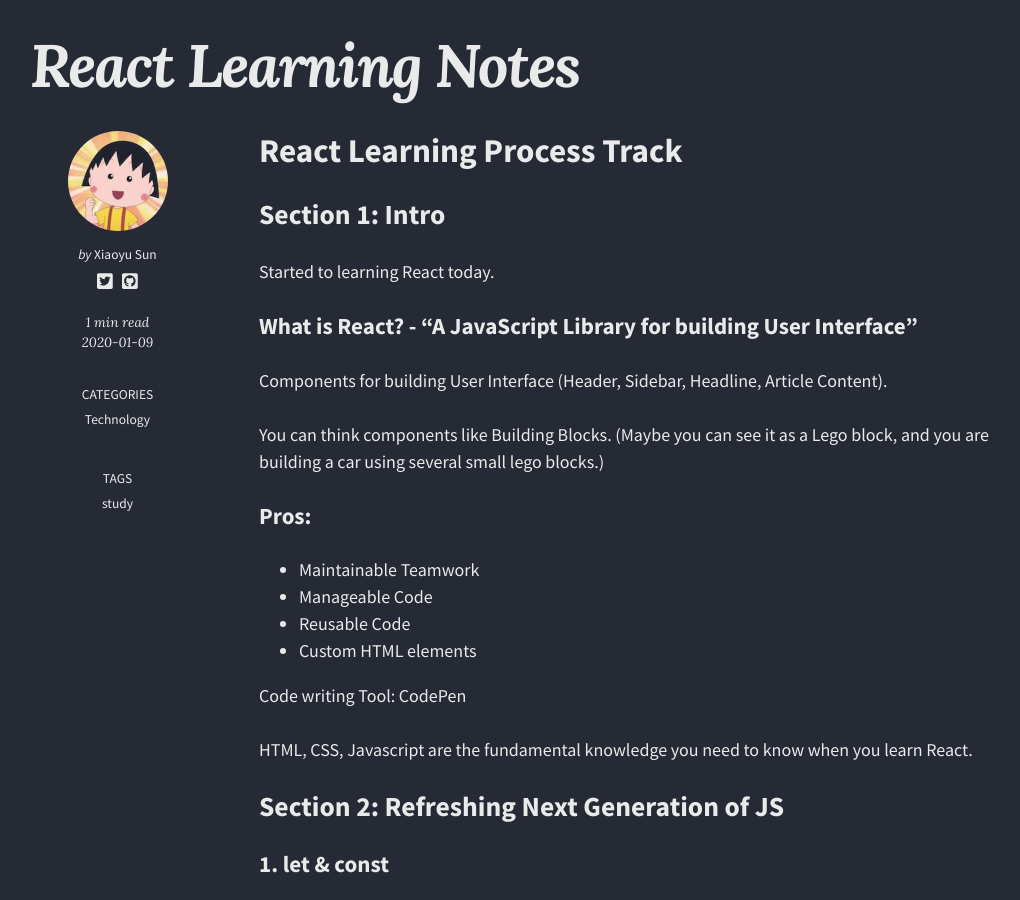
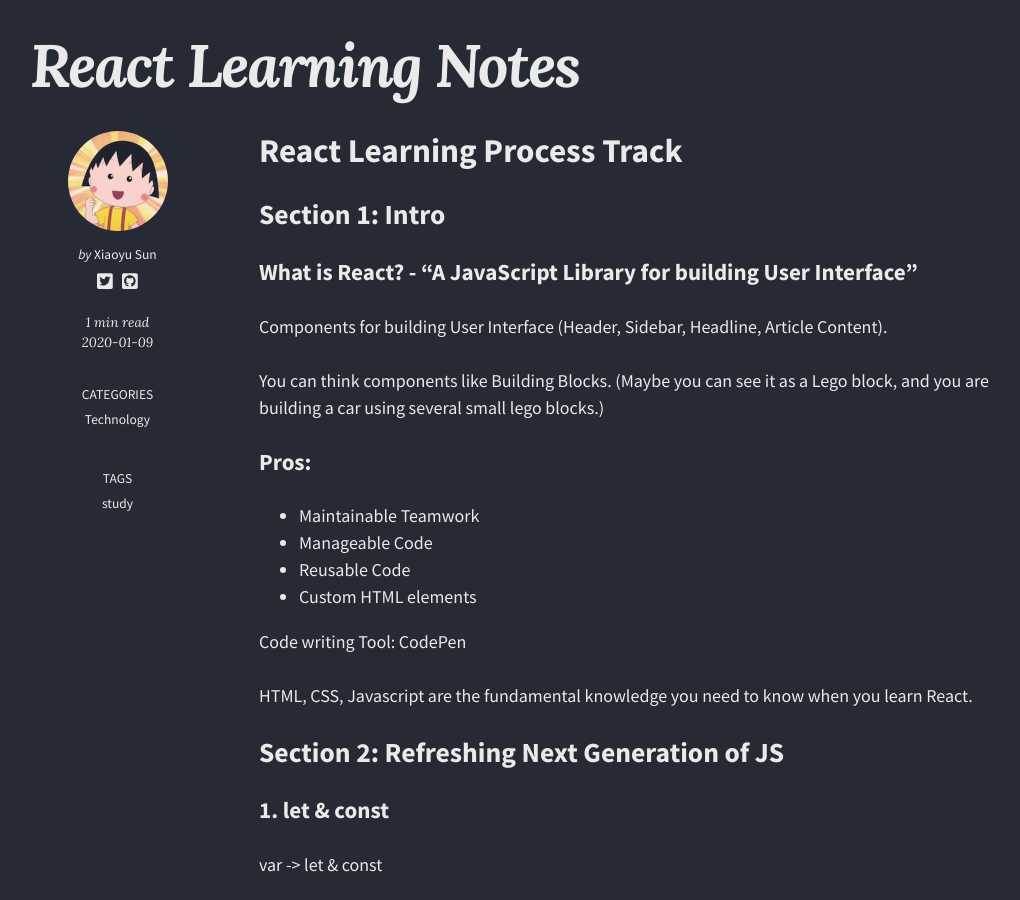
Before and after one commit to migapipo/personal-blog, a Jekyll site: the page built from _posts/2020-01-09-React Learning.md, in a window 1280 px wide and 900 px high, scrolled down 337 px. Shown: the whole window, without its empty margins (116-1136 px from the left). Built offline with Jekyll 4.4.1, drawn with Linux system fonts in a browser that asks for light colours; nearby versions of some CDN libraries.

Commit message:
update React post

```diff
--- a/_posts/2020-01-09-React Learning.md
+++ b/_posts/2020-01-09-React Learning.md
@@ -12,7 +12,6 @@ tags:
 
 # React Learning Process Track
 ## Section 1: Intro
-Started to learning React today.
 
 ### What is React? -  "A JavaScript Library for building User Interface"
 
@@ -47,7 +46,7 @@ No more issue with the *this* keyword.
 **Example 1:**
 
 > const addNumbers = number => number + 5;
-> console.log(addNumbers(5));
+  console.log(addNumbers(5));
 
 **Example 2:**
 
```
